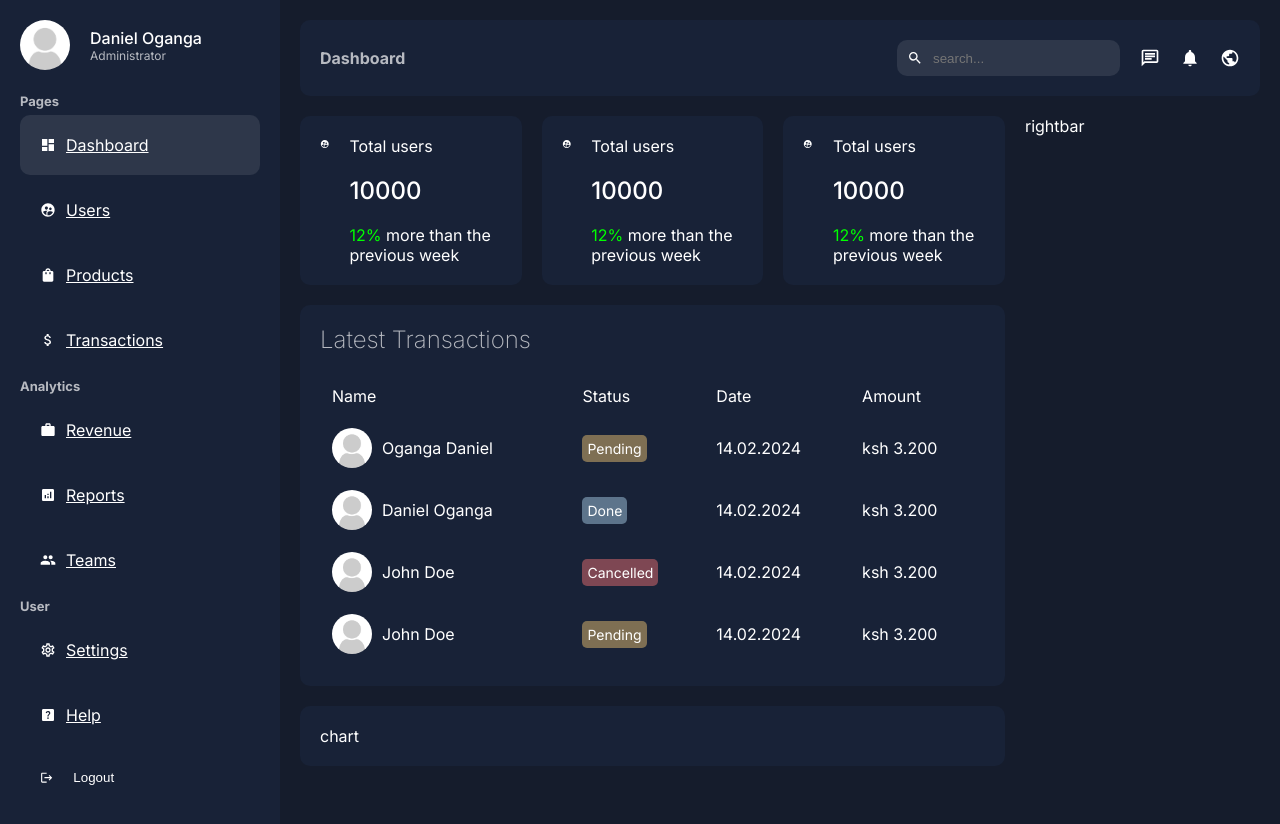
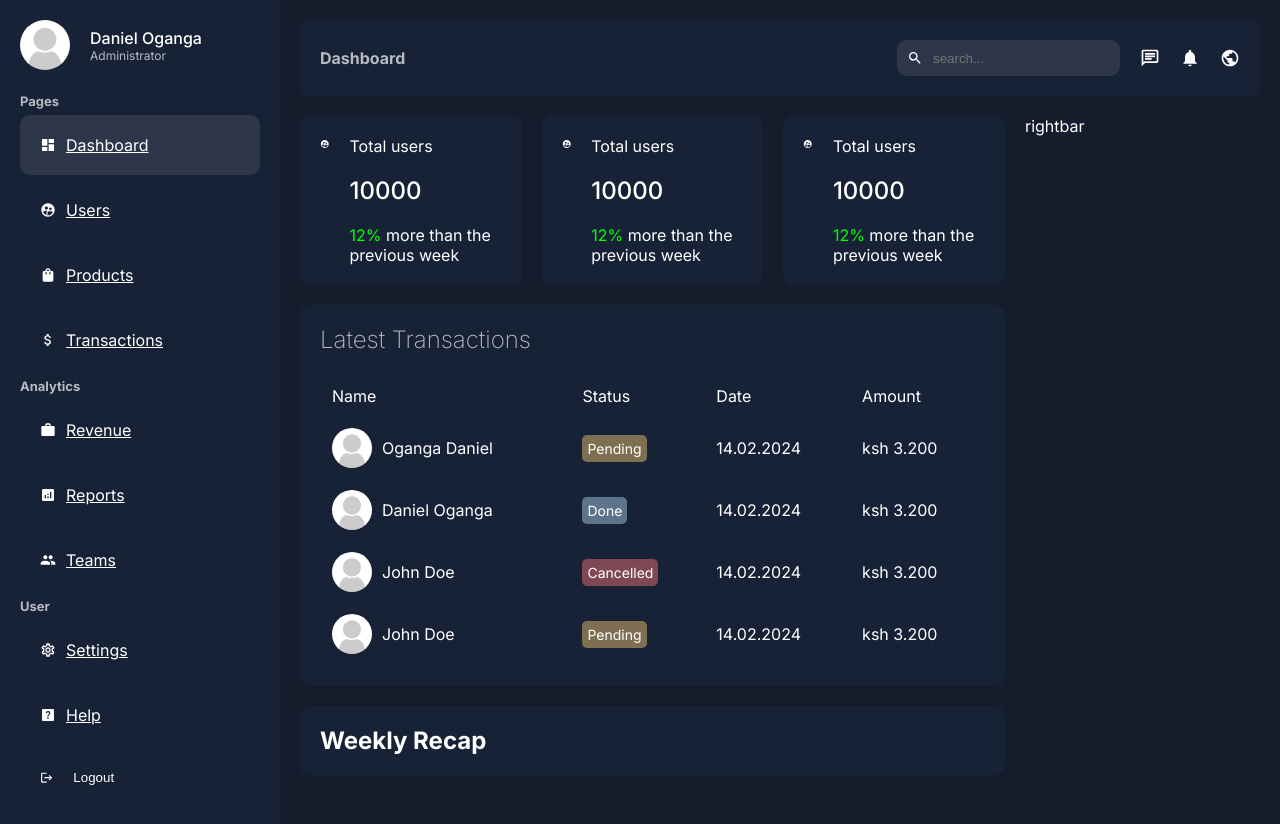
Before and after one commit to manlikeganga19/dashboard, a Next.js app: page /dashboard in a window 1280 px wide. Shown: the top 824 px of the page. Built offline with nearby package versions, Linux system fonts and the light colour scheme.

Commit message:
live charts

```diff
--- a/app/ui/dashboard/chart/chart.jsx
+++ b/app/ui/dashboard/chart/chart.jsx
@@ -1,7 +1,14 @@
+"use client";
+
 import React from "react";
 import styles from "./chart.module.css";
+
 const chart = () => {
-  return <div className={styles.container}>chart</div>;
+  return (
+    <div className={styles.container}>
+      <h2>Weekly Recap</h2>
+    </div>
+  );
 };
 
 export default chart;
--- a/package.json
+++ b/package.json
@@ -13,7 +13,8 @@
     "next": "14.0.1",
     "react": "18",
     "react-dom": "18",
-    "react-icons": "^4.11.0"
+    "react-icons": "^4.11.0",
+    "recharts": "^2.9.0"
   },
   "devDependencies": {
     "eslint": "8",
```
Also changed, not shown: 1 other file (tests, documents, lock files or other folders).
